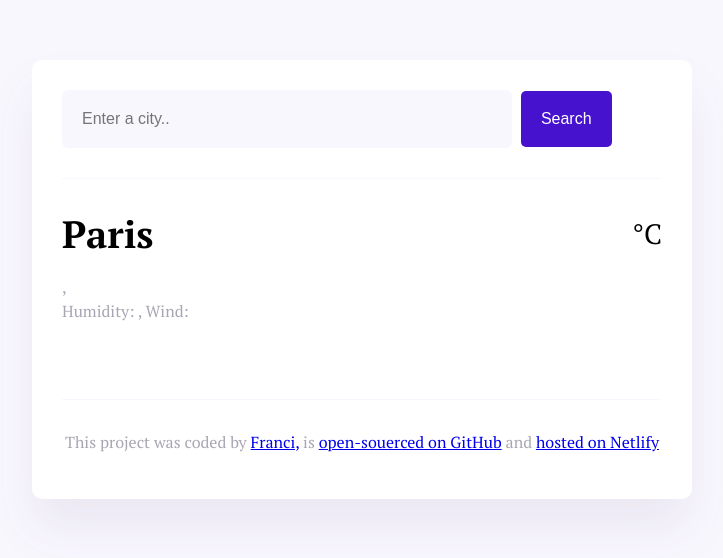
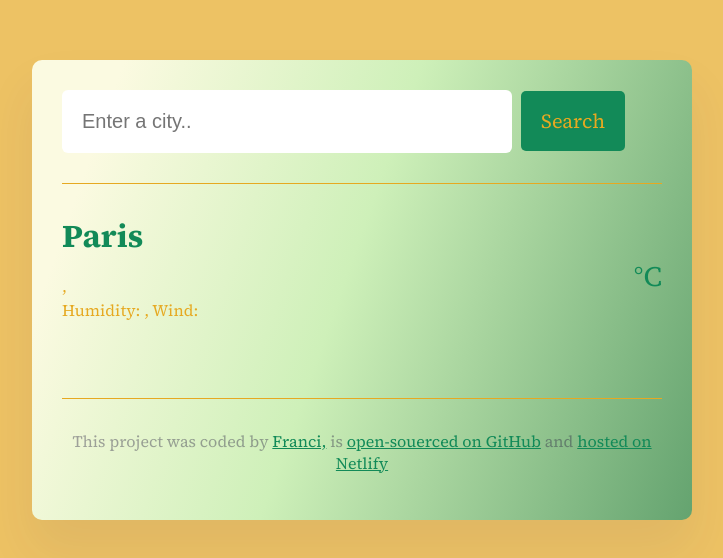
Before and after one commit to francescabice/Project-new, a website built with Parcel: page index.html in a window 1280 px wide. Shown: the whole page, without its empty margins (278-1001 px from the left). Built offline with nearby package versions, Linux system fonts and the light colour scheme; no server answers; a web font is replaced by a local one.

Commit message:
last change

```diff
--- a/index.html
+++ b/index.html
@@ -1,4 +1,4 @@
-<!DOCTYPE html>
+<!doctype html>
 <html lang="en">
   <head>
     <meta charset="UTF-8" />
@@ -6,7 +6,7 @@
     <link rel="preconnect" href="https://fonts.googleapis.com" />
     <link rel="preconnect" href="https://fonts.gstatic.com" crossorigin />
     <link
-      href="https://fonts.googleapis.com/css2?family=PT+Serif:ital,wght@0,400;0,700;1,400;1,700&family=Playfair+Display:ital,wght@0,400..900;1,400..900&display=swap"
+      href="https://fonts.googleapis.com/css2?family=Source+Serif+4:ital,opsz,wght@0,8..60,200..900;1,8..60,200..900&display=swap"
       rel="stylesheet"
     />
     <script src="https://cdn.jsdelivr.net/npm/axios@1.1.2/dist/axios.min.js"></script>
@@ -33,8 +33,8 @@
             <h1 class="current-city" id="current-city">Paris</h1>
             <p class="current-details">
               <span id="time"></span>, <span id="description"></span> <br />
-              Humidity: <strong id="humidity"></strong>, Wind:
-              <strong id="wind"></strong>
+              Humidity: <strong class="humidity" id="humidity"></strong>, Wind:
+              <strong class="wind" id="wind"></strong>
             </p>
           </div>
           <div class="current-temperature">
@@ -51,13 +51,18 @@
       <footer>
         <p>
           This project was coded by
-          <a href="https://github.com/francescabice" target="_blank">
+          <a
+            href="https://github.com/francescabice"
+            target="_blank"
+            class="franci-link"
+          >
             Franci,</a
           >
           is
           <a
             href="https://github.com/francescabice/Project-new"
             target="_blank"
+            class="gitHub"
           >
             open-souerced on GitHub</a
           >
@@ -65,6 +70,7 @@
           <a
             href="https://tourmaline-biscotti-119032.netlify.app/"
             target="_blank"
+            class="netlify"
             >hosted on Netlify</a
           >
         </p>
--- a/src/styles.css
+++ b/src/styles.css
@@ -1,29 +1,37 @@
 body {
-  background: #f9f7fe;
+  background: #e6a821b2;
+  background-repeat: no-repeat;
+  background-attachment: fixed;
   font-family: "PT Serif", serif;
   font-weight: 400;
   font-style: normal;
 }
 
 .weather-app {
-  background: white;
+  background: linear-gradient(
+    109.6deg,
+    rgb(251, 250, 225) 11.2%,
+    rgb(206, 240, 185) 47.5%,
+    rgb(100, 163, 111) 100.2%
+  );
+
   max-width: 600px;
   margin: 60px auto;
   padding: 30px;
+  border-color: rgb(236, 146, 27);
   border-radius: 10px;
   box-shadow: 0 30px 50px rgba(65, 50, 100, 0.08);
 }
 
 header {
-  border-bottom: 1px solid #f9f7fe;
+  border-bottom: 1px solid #e6a921;
   padding-bottom: 30px;
 }
 
 .search-input {
-  background-color: #f9f7fe;
+  background-color: #ffffff;
   border: none;
-  color: rgba(39, 33, 66, 0.4);
-  font-size: 16px;
+  font-size: 20px;
   padding: 20px;
   width: 75%;
   border-radius: 6px;
@@ -31,9 +39,13 @@ header {
 
 .search-button {
   margin-left: 5px;
-  font-size: 16px;
-  background-color: #4712ce;
-  color: white;
+  font-size: 20px;
+  background-color: #128a58;
+  color: #e6a921;
+  font-family: "Source Serif 4", serif;
+  font-optical-sizing: auto;
+  font-weight: 48px;
+  font-style: normal;
   border: none;
   padding: 20px;
   line-height: 1;
@@ -54,37 +66,61 @@ main {
 }
 
 .current-city {
-  font-size: 38px;
-  font-weight: 900;
+  font-family: "Source Serif 4", serif;
+  font-optical-sizing: auto;
+  font-weight: 56px;
+  font-style: normal;
   margin: 0;
+  color: #128a58;
 }
+
 .current-details {
-  color: rgba(39, 33, 66, 0.4);
+  font-family: "Source Serif 4", serif;
+  font-optical-sizing: auto;
+  font-weight: 48px;
+  font-style: normal;
+  color: #e6a921;
   font-size: 16px;
-  font-weight: 400;
+
   line-height: 24px;
 }
-
-.current-details strong {
+.humidity,
+.wind {
+  font-family: "Source Serif 4", serif;
+  font-optical-sizing: auto;
+  font-weight: 48px;
+  font-style: normal;
   color: #128a58;
 }
 
 .current-temperature {
   display: flex;
+  align-items: center;
+  gap: 12px;
 }
-.current-temperature-icon {
-  width: 88px;
-  height: 88px;
+.current-temperature-icon img {
+  width: 150px;
+  height: 150px;
 }
 
 .current-temperature-value {
+  font-family: "Source Serif 4", serif;
+  font-optical-sizing: auto;
+  font-weight: 48px;
+  font-style: normal;
+  color: #128a58;
   font-size: 88px;
-  line-height: 88px;
+  line-height: 1;
   font-weight: bold;
 }
 
 .current-temperature-unit {
-  margin-top: 6px;
+  font-family: "Source Serif 4", serif;
+  font-optical-sizing: auto;
+  font-weight: 48px;
+  font-style: normal;
+  color: #128a58;
+  margin-top: 0;
   font-size: 28px;
 }
 
@@ -95,7 +131,7 @@ main {
 }
 .weather-forecast-date {
   text-align: center;
-  color: rgba(39, 33, 66, 0.4);
+  color: #e6a921;
   font-size: 20px;
   line-height: 20px;
   margin-bottom: 10px;
@@ -109,10 +145,13 @@ main {
   margin: 0 auto;
 }
 .weather-forecast-temperatures {
+  font-family: "Source Serif 4", serif;
+  font-optical-sizing: auto;
+  font-weight: 48px bold;
+  font-style: normal;
   color: #128a58;
   margin-top: 10px;
   text-align: center;
-  font-weight: bold;
   display: flex;
   justify-content: center;
 }
@@ -122,8 +161,18 @@ main {
 }
 
 footer {
-  border-top: 1px solid #f9f7fe;
+  font-family: "Source Serif 4", serif;
+  font-optical-sizing: auto;
+  font-weight: 48px;
+  font-style: normal;
+  border-top: 1px solid #e6a921;
   text-align: center;
   padding-top: 15px;
   color: rgba(39, 33, 66, 0.4);
 }
+
+.franci-link,
+.gitHub,
+.netlify {
+  color: #128a58;
+}
```
